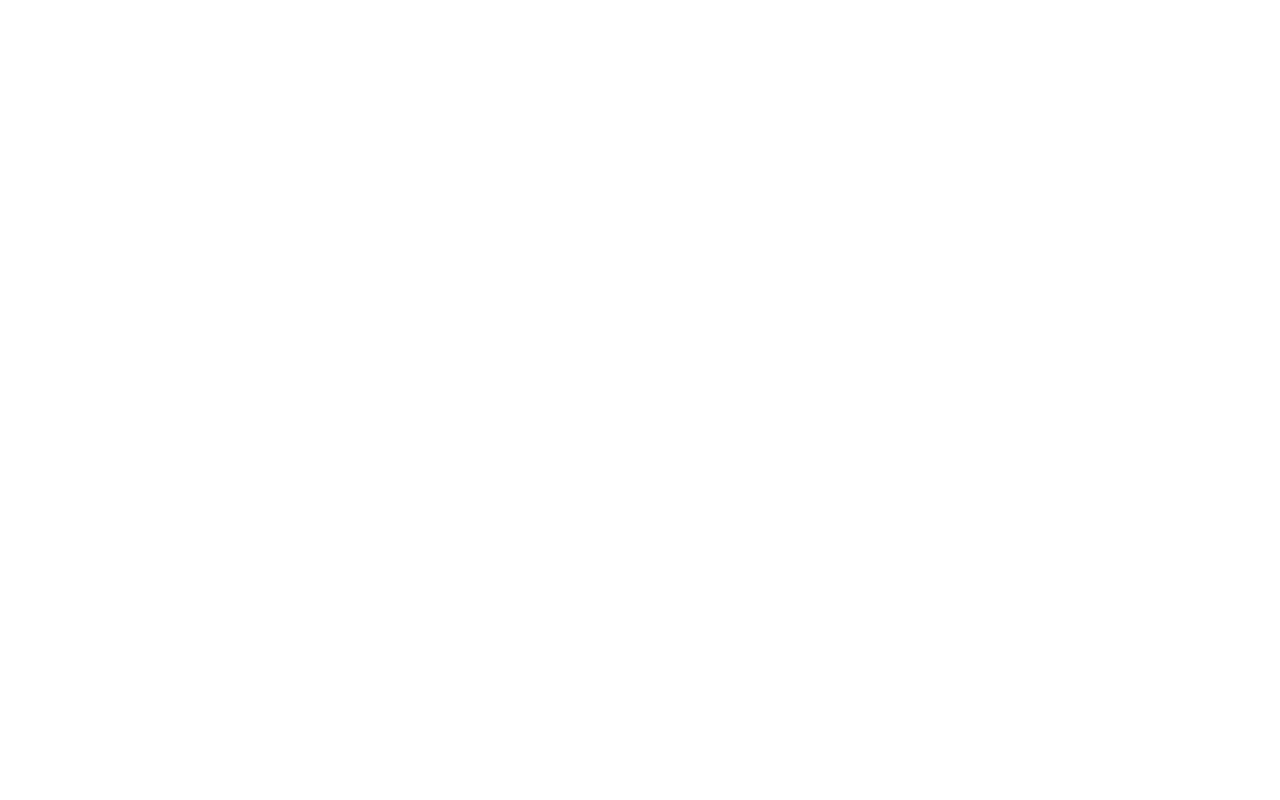
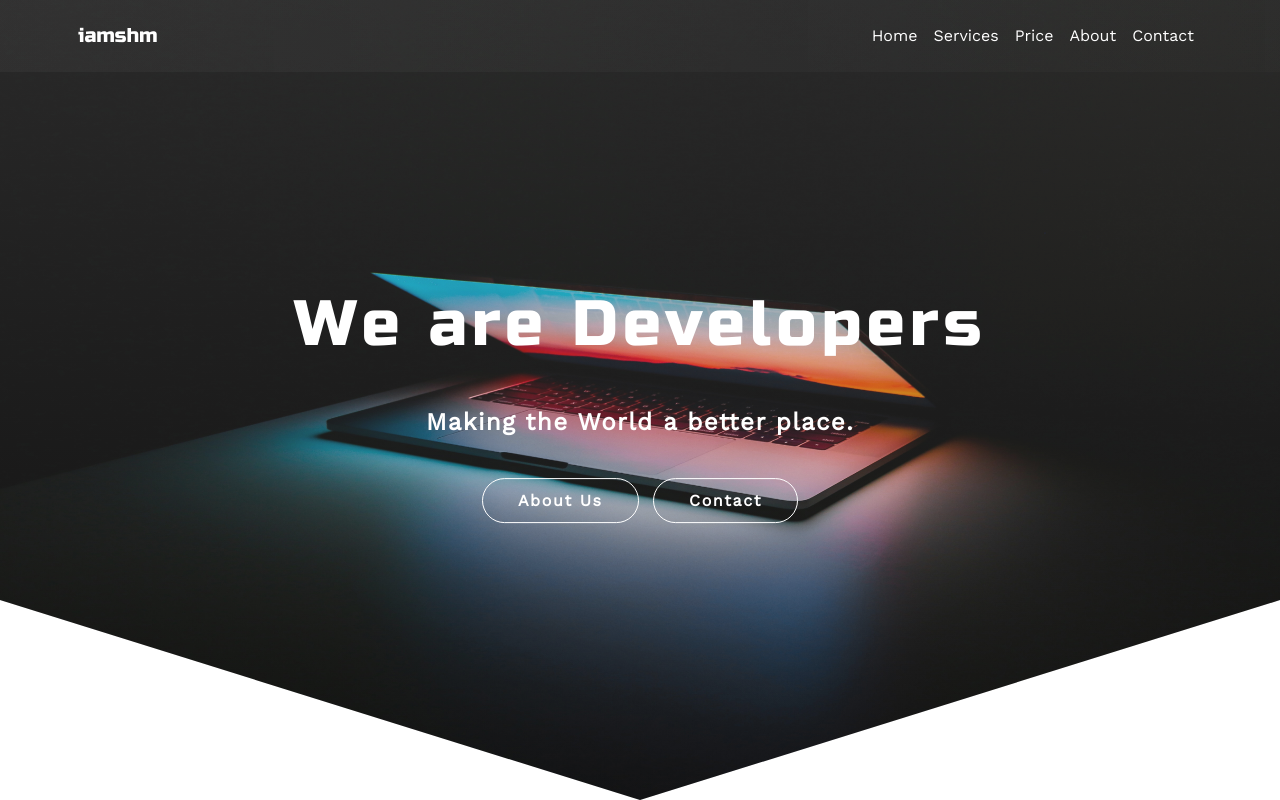
Before and after one commit to iamshm/Portfolio2, a plain HTML site: page index.html in a window 1280 px wide. Drawn offline with nearby package versions, Linux system fonts and the light colour scheme.

Commit message:
main page ready

```diff
--- a/css/style.css
+++ b/css/style.css
@@ -0,0 +1,89 @@
+*{
+    margin: 0%;
+    padding: 0%;
+    box-sizing: border-box;
+}
+a{
+    text-decoration: none;
+}
+a:hover{
+    text-decoration: none;
+}
+li{
+    list-style: none;
+}
+.header{
+    width: 100%;
+    height: 100vh;
+    background-image:linear-gradient(rgba(138, 137, 137, 0.3),rgba(187, 187, 187, 0.082)), url(../images/ales-nesetril-Im7lZjxeLhg-unsplash.jpg);
+    background-repeat: no-repeat;
+    background-size: 100% 100%;
+    clip-path: polygon(100% 0%,100% 75%,50% 100%,0% 75%,0% 0%);
+    position: relative;
+}
+.navbar:before{
+    content: "";
+    position: absolute;
+    top: 0%;
+    bottom: 0%;
+    left: 0%;
+    right: 0%;
+    opacity: .3;
+    z-index: -1;
+    background: linear-gradient(to right,rgba(138, 137, 137, 0.3),rgba(187, 187, 187, 0.082))
+
+}
+.big-font{
+    font-family: 'Russo One', sans-serif;
+}
+.sub-font{
+    font-family: 'Work Sans', sans-serif;
+}
+.nav-item a{
+    color: white!important;
+}
+.header-section{
+    width: 100%;
+    height: inherit;
+    color: white;
+    text-align: center ;
+    position: relative;
+}
+.center-div{
+    width: 100%;
+    height: auto;
+    position: absolute;
+    left: 50%;
+    top: 50%;
+    transform: translate(-50%,-50%);
+}
+.center-div-h1{
+    font-family: 'Russo One', sans-serif;
+    padding-bottom: 2rem;
+    font-size: 4rem;
+    letter-spacing: .3rem;
+}
+.center-div-p{
+    font-family: 'Work Sans', sans-serif;
+    padding-bottom:2rem;
+    font-weight: 600;
+    letter-spacing: .09rem;
+    font-size: 1.5rem;
+}
+.header-button a{
+    border: 1px solid #fff;
+    border-radius: 100px;
+    margin: 0 5px;
+    padding: 12px 35px;
+    color: #fff;
+    letter-spacing: .1rem;
+    text-align: center;
+    font-family: 'Work Sans', sans-serif;
+    font-weight: 700;
+}
+.header-button a:hover{
+    color: #000;
+    background: #fff;
+    text-decoration: none;
+    box-shadow: 0 0 20px 0 rgba(0,0,0,0.3);
+}
--- a/index.html
+++ b/index.html
@@ -6,12 +6,61 @@
     <meta name="viewport" content="width=device-width, initial-scale=1.0">
     <meta http-equiv="X-UA-Compatible" content="ie=edge">
     <link rel="stylesheet" href="https://maxcdn.bootstrapcdn.com/bootstrap/4.4.1/css/bootstrap.min.css">
+    <link href="https://fonts.googleapis.com/css?family=Russo+One|Work+Sans&display=swap" rel="stylesheet">
+    <link rel="stylesheet" type="text/css" href="./css/style.css">
 
-    <title>Document</title>
+
+    <title>Technology</title>
 </head>
 
 <body>
+    <div class="header" id="top-header">
 
+        <nav class="navbar navbar-expand-lg fixed-top">
+            <div class="container p-2">
+                <a class="navbar-brand text-white big-font" href="#">iamshm</a>
+                <button class="navbar-toggler" type="button" data-toggle="collapse"
+                    data-target="#navbarSupportedContent" aria-controls="navbarSupportedContent" aria-expanded="false"
+                    aria-label="Toggle navigation">
+                    <span class="navbar-toggler-icon"></span>
+                </button>
+
+                <div class="collapse navbar-collapse" id="navbarSupportedContent">
+                    <ul class="navbar-nav ml-auto">
+                        <li class="nav-item active">
+                            <a class="nav-link sub-font" href="#">Home <span class="sr-only">(current)</span></a>
+                        </li>
+                        <li class="nav-item">
+                            <a class="nav-link sub-font" href="#">Services</a>
+                        </li>
+                        <li class="nav-item">
+                            <a class="nav-link sub-font" href="#">Price</a>
+                        </li>
+                        <li class="nav-item sub-font">
+                            <a class="nav-link" href="#">About</a>
+                        </li>
+                        <li class="nav-item">
+                            <a class="nav-link sub-font" href="#">Contact</a>
+                        </li>
+
+                    </ul>
+                </div>
+            </div>
+        </nav>
+        <div class="header-section">
+            <div class="center-div">
+                <h1 class="center-div-h1">
+                    We are Developers
+                </h1>
+                <p class="center-div-p">Making the World a better place.</p>
+                <div class="header-button">
+                    <a href="#">About Us</a>
+                    <a href="#">Contact</a>
+                </div>
+
+            </div>
+        </div>
+    </div>
 
 
     <script src="https://ajax.googleapis.com/ajax/libs/jquery/3.4.1/jquery.min.js"></script>
```
